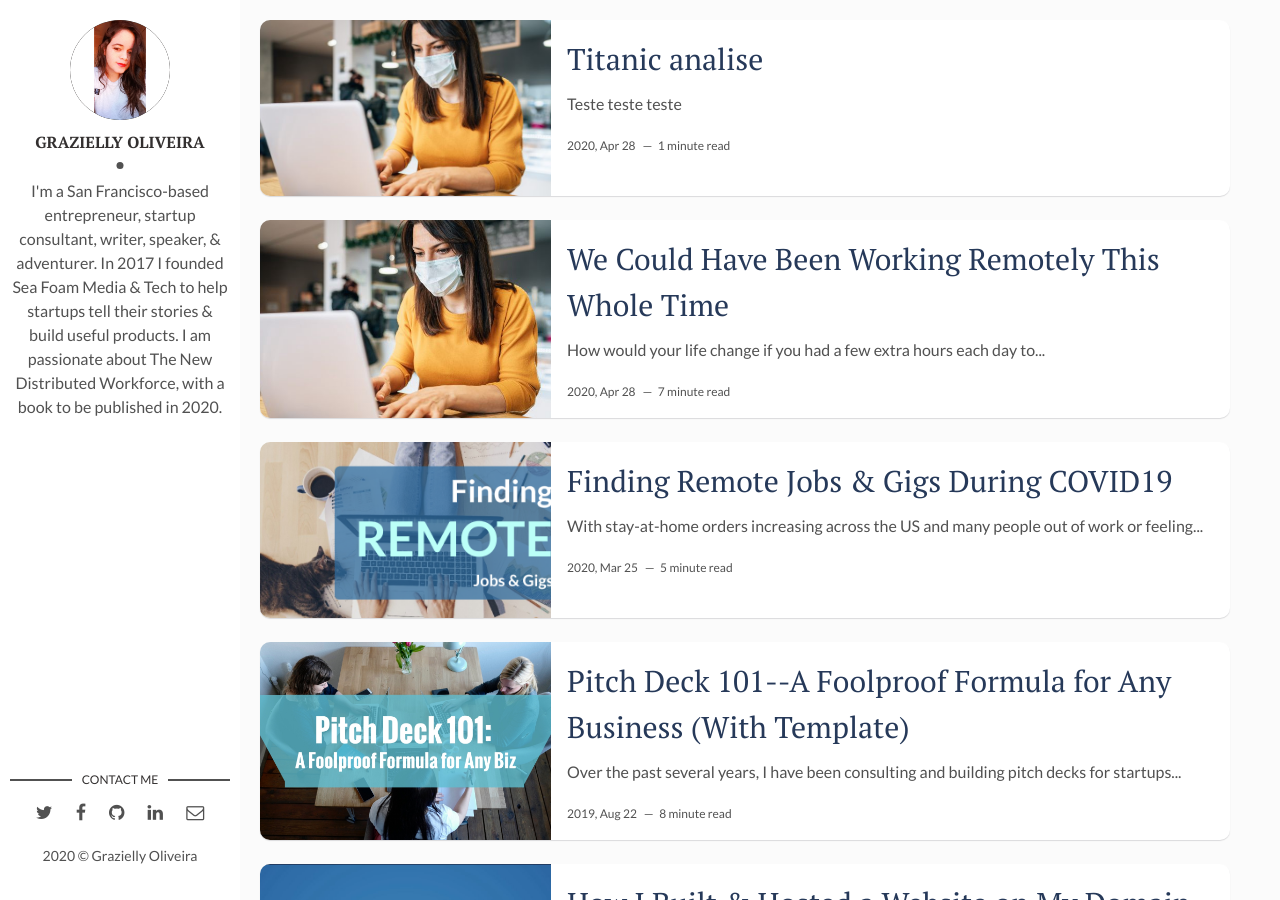
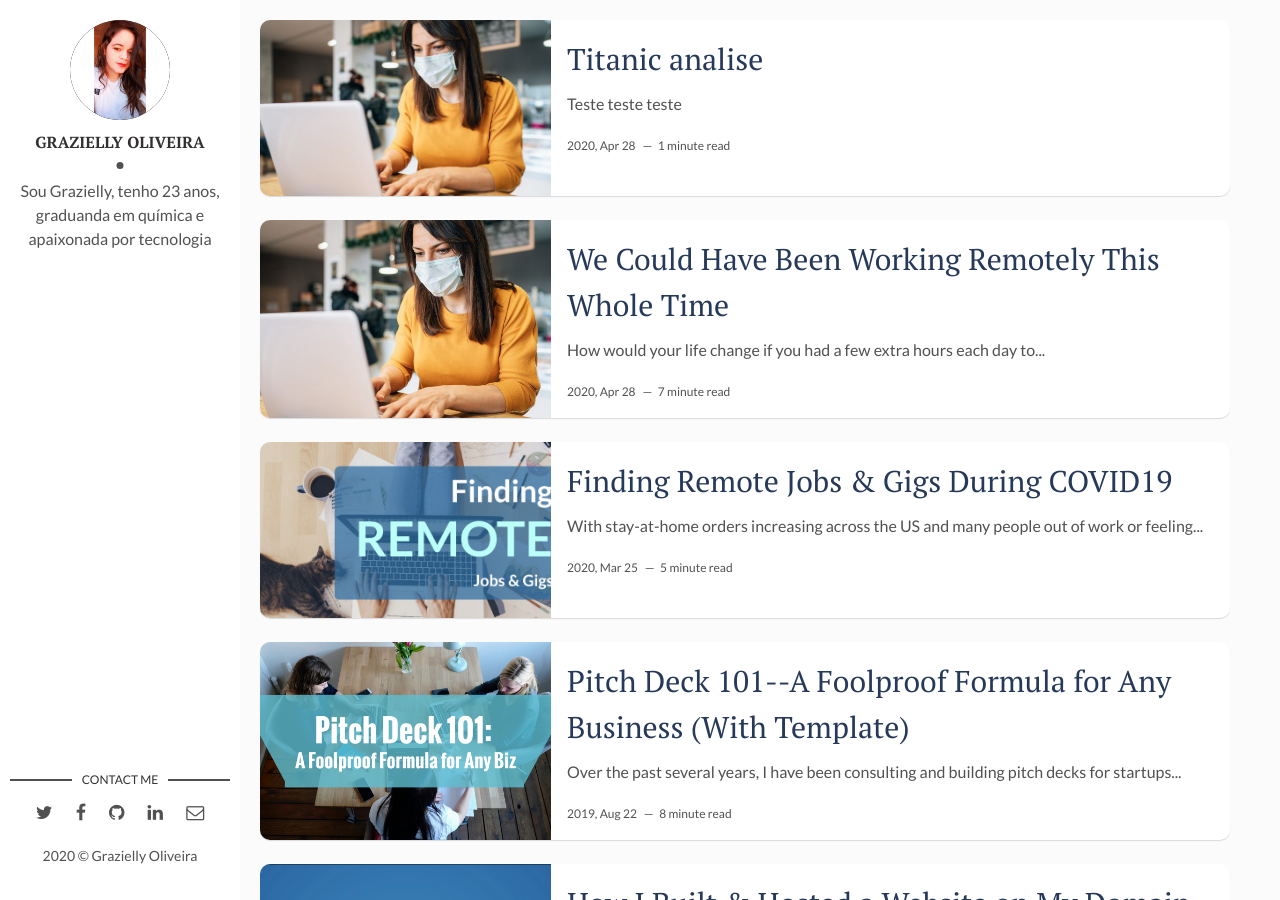
Before and after one commit to grazimelo/grazimelo.github.io, a Jekyll site: the page built from index.html, in a window 1280 px wide and 900 px high. Built offline with Jekyll 4.4.1, drawn with Linux system fonts in a browser that asks for light colours; the list of posts is cut into pages by our own code.

```diff
--- a/_config.yml
+++ b/_config.yml
@@ -1,4 +1,4 @@
-title: Grazielly Oliveira
+title: Grazielly de Melo Oliveira
 description: > # this means to ignore newlines until "baseurl:"
   Grazielly Oliveira is an SF-based entrepreneur, startup consultant, writer, & speaker. Currently writing a book on The New Distributed Workforce.
 permalink: ':title/'
@@ -9,12 +9,11 @@ site-twitter: "https://twitter.com/grazimelo" #if your site has a twitter accoun
 # Author Settings
 author: Grazielly Oliveira # add your name
 author-img: gra headshot.jpg # add your photo
-about-author: I'm a San Francisco-based entrepreneur, startup consultant, writer, speaker, & adventurer. In 2017 I founded Sea Foam Media & Tech to help startups tell their stories & build useful products. I am passionate about The New Distributed Workforce, with a book to be published in 2020. # add description
-social-twitter: grazimelo # add your Twitter handle
-social-facebook: grazimelo # add your Facebook handle
+about-author: Sou Grazielly, tenho 23 anos, graduanda em química e apaixonada por tecnologia # add description
+social-facebook: grazielly.melo.3 # add your Facebook handle
 social-github: grazimelo # ig handle
 social-linkedin: grazielly-de-melo-04a9a8178 # add your Linkedin handle
-social-email: grazi-melo@live.com # add your Email address
+social-email: grazy-melo@live.com # add your Email address
 
 # Disqus
 discus-identifier: Grazielly Oliveira # add your discus identifier
```
